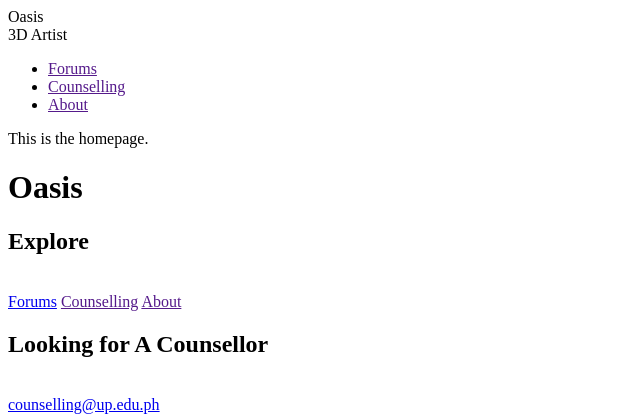
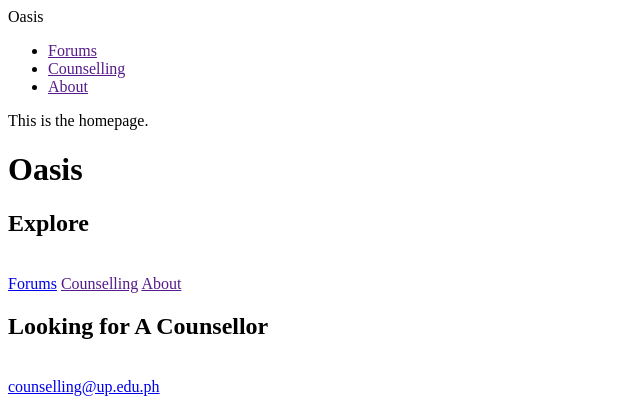
Before and after one commit to mictony6/oasis, a Django app: page / in a window 1280 px wide. Shown: the top 417 px of the page, without its empty margins (0-640 px from the left). Run offline with Django 4.2, Linux system fonts and the light colour scheme.

Commit message:
updated nav

```diff
--- a/forum/templates/nav.html
+++ b/forum/templates/nav.html
@@ -2,7 +2,6 @@
 
 <div class="title">
     Oasis
-    <div class="sub-title">3D Artist</div>
 </div>
 <div class="nav">
     <ul>
```
Also changed, not shown: README.md.
